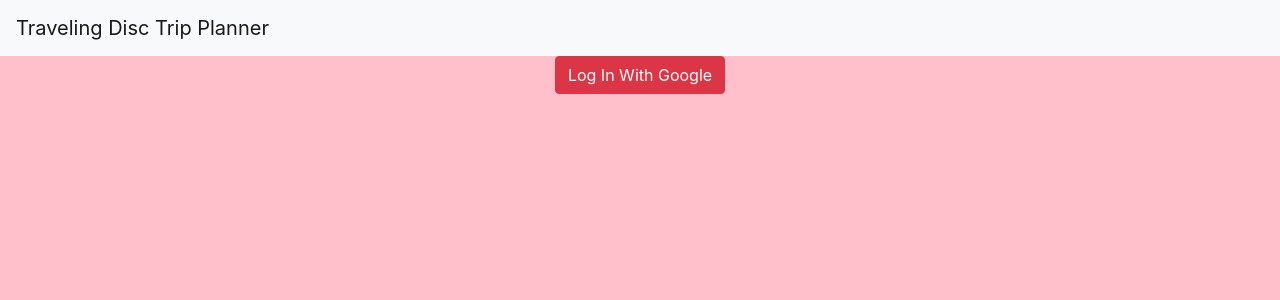
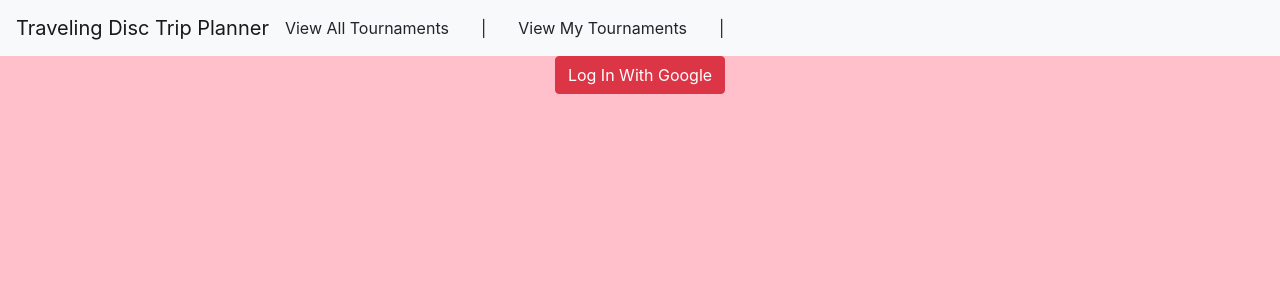
Before and after one commit to williaj615/traveling-disc, a React (Create React App) app: page / in a window 1280 px wide. Shown: the top 300 px of the page. Built offline with nearby package versions, Linux system fonts and the light colour scheme; no server answers.

Commit message:
navbar has all view headings and logout button

```diff
--- a/src/components/MyNavBar/MyNavBar.js
+++ b/src/components/MyNavBar/MyNavBar.js
@@ -28,6 +28,10 @@ class MyNavbar extends React.Component {
 
         <div className="collapse navbar-collapse" id="navbarTogglerDemo02">
           <ul className="navbar-nav mr-auto mt-2 mt-lg-0">
+            <li className="nav-item mr-3">View All Tournaments</li>
+            <li className="nav-item ml-3 mr-3">|</li>
+            <li className="nav-item ml-3 mr-3">View My Tournaments</li>
+            <li className="nav-item ml-3 mr-3">|</li>
           </ul>
 
           <div className="form-inline my-2 my-lg-0">
--- a/src/components/MyNavBar/MyNavBar.scss
+++ b/src/components/MyNavBar/MyNavBar.scss
@@ -0,0 +1,3 @@
+#navbarTogglerDemo02  .navbar-nav {
+  text-align: end;
+}
```
